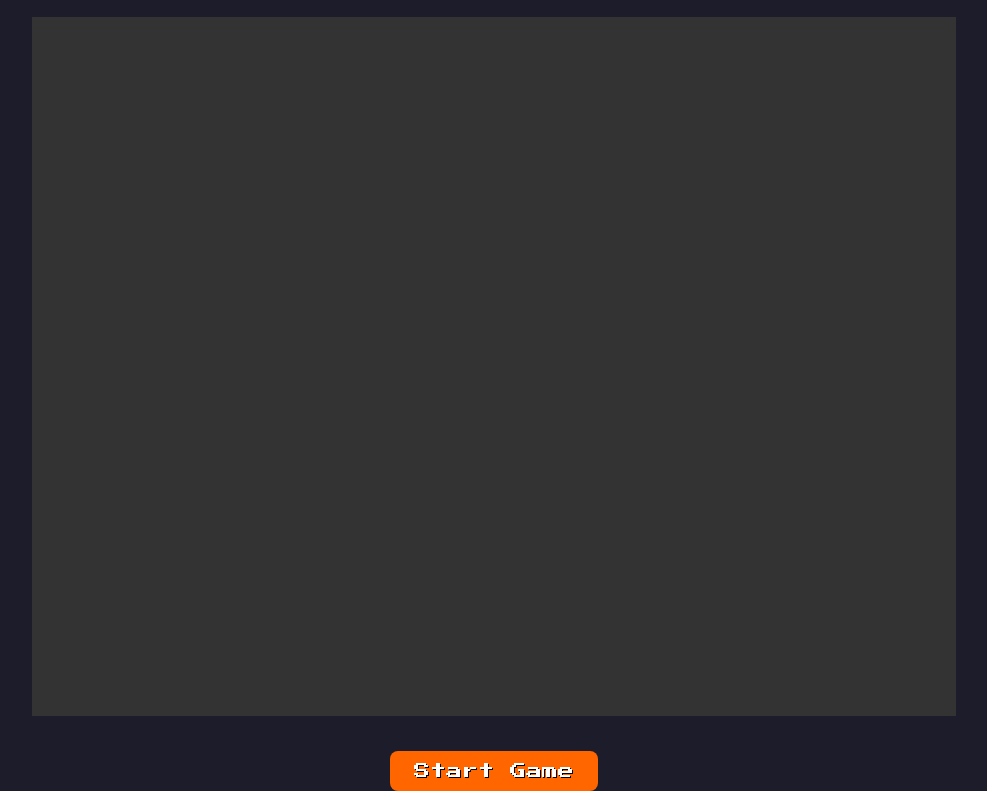
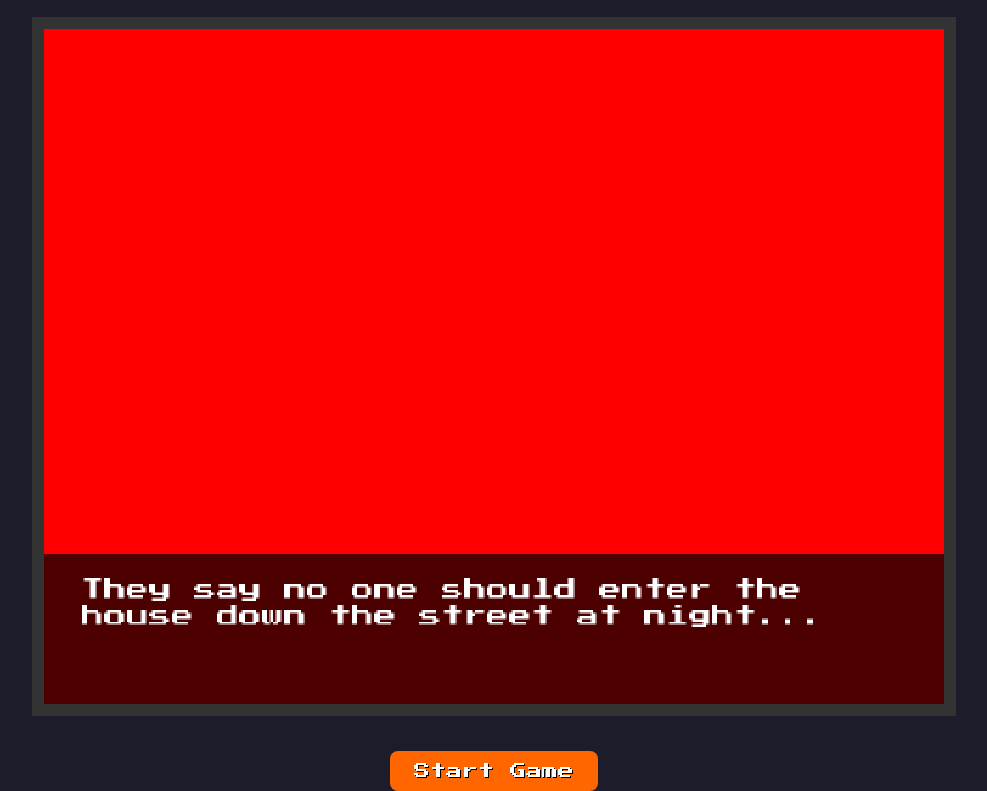
Before and after one commit to jnguye79/haunted-house-game, a plain HTML site: page index.html in a window 1280 px wide. Both pictures are taken after a click on the button "Start Game". Shown: the part 73-864 px from the top of the page, without its empty margins (146-1133 px from the left). Drawn offline with Linux system fonts and the light colour scheme.

Commit message:
str8 vibe coding

```diff
--- /dev/null
+++ b/game.js
@@ -0,0 +1,137 @@
+const canvas = document.getElementById("gameCanvas");
+const ctx = canvas.getContext("2d");
+
+let scene = -1;
+let transitioning = false;
+let transitionProgress = 0; // 0 → 1
+let transitionType = null;
+
+const dialogues = [
+  "They say no one should enter the house down the street at night...",
+  "But a group of curious kindergarteners dared to sneak inside!",
+  "Suddenly, the house lights flicker on...\nA grand staircase with four doors appears."
+];
+
+const sceneImages = ["scene1.png", "scene2.png", "scene3.png"].map(src => {
+  const img = new Image();
+  img.src = `assets/images/${src}`;
+  return img;
+});
+
+// draw scene normally
+function drawScene() {
+  ctx.clearRect(0, 0, canvas.width, canvas.height);
+
+  if (scene >= 0 && scene < sceneImages.length) {
+    ctx.drawImage(sceneImages[scene], 0, 0, canvas.width, canvas.height);
+  }
+
+  // dialogue box
+  ctx.fillStyle = "rgba(0,0,0,0.7)";
+  ctx.fillRect(0, canvas.height - 80, canvas.width, 80);
+
+  ctx.fillStyle = "#fff";
+  ctx.font = "12px 'Press Start 2P'";
+  wrapText(dialogues[scene], 20, canvas.height - 55, canvas.width - 40, 14);
+}
+
+// helper to wrap text
+function wrapText(text, x, y, maxWidth, lineHeight) {
+  const words = text.split(" ");
+  let line = "";
+  for (let n = 0; n < words.length; n++) {
+    const testLine = line + words[n] + " ";
+    const testWidth = ctx.measureText(testLine).width;
+    if (testWidth > maxWidth && n > 0) {
+      ctx.fillText(line, x, y);
+      line = words[n] + " ";
+      y += lineHeight;
+    } else {
+      line = testLine;
+    }
+  }
+  ctx.fillText(line, x, y);
+}
+
+// animate transitions
+function animateTransition(callback) {
+  transitioning = true;
+  transitionProgress = 0;
+
+  function step() {
+    transitionProgress += 0.02; // speed
+    if (transitionProgress >= 1) {
+      transitionProgress = 1;
+    }
+
+    // draw current or next scene depending on type
+    if (transitionType === "fadeIn") {
+      drawScene();
+      ctx.fillStyle = `rgba(0,0,0,${1 - transitionProgress})`;
+      ctx.fillRect(0, 0, canvas.width, canvas.height);
+    }
+
+    if (transitionType === "fadeOut") {
+      drawScene();
+      ctx.fillStyle = `rgba(0,0,0,${transitionProgress})`;
+      ctx.fillRect(0, 0, canvas.width, canvas.height);
+    }
+
+    if (transitionType === "pageFlip") {
+      // draw old scene on left shrinking
+      const oldWidth = canvas.width * (1 - transitionProgress);
+      ctx.drawImage(sceneImages[scene - 1], 0, 0, oldWidth, canvas.height);
+
+      // draw new scene revealed from right
+      const newWidth = canvas.width * transitionProgress;
+      ctx.drawImage(sceneImages[scene], canvas.width - newWidth, 0, newWidth, canvas.height);
+
+      // dialogue box for new scene after halfway
+      if (transitionProgress > 0.5) {
+        ctx.fillStyle = "rgba(0,0,0,0.7)";
+        ctx.fillRect(0, canvas.height - 80, canvas.width, 80);
+        ctx.fillStyle = "#fff";
+        ctx.font = "12px 'Press Start 2P'";
+        wrapText(dialogues[scene], 20, canvas.height - 55, canvas.width - 40, 14);
+      }
+    }
+
+    if (transitionProgress < 1) {
+      requestAnimationFrame(step);
+    } else {
+      transitioning = false;
+      if (callback) callback();
+    }
+  }
+  requestAnimationFrame(step);
+}
+
+// move to next scene with transitions
+function nextScene() {
+  if (transitioning) return;
+
+  if (scene < dialogues.length - 1) {
+    scene++;
+    if (scene === 0) {
+      transitionType = "fadeIn";
+      animateTransition();
+    } else {
+      transitionType = "pageFlip";
+      animateTransition();
+    }
+  } else {
+    transitionType = "fadeOut";
+    animateTransition(() => {
+      console.log("Cutscenes finished – ready for gameplay!");
+    });
+  }
+}
+
+// controls
+document.getElementById("startBtn").addEventListener("click", () => {
+  nextScene();
+});
+canvas.addEventListener("click", nextScene);
+window.addEventListener("keydown", (e) => {
+  if (e.code === "Space" || e.code === "Enter") nextScene();
+});
--- a/index.html
+++ b/index.html
@@ -15,85 +15,7 @@
 
   <button id="startBtn">Start Game</button>
 
-  <script>
-    const canvas = document.getElementById("gameCanvas");
-    const ctx = canvas.getContext("2d");
-
-    let scene = -1; // -1 = not started, 0-2 = cutscenes
-    const dialogues = [
-      "They say no one should enter the house down the street at night...",
-      "But a group of curious kindergarteners dared to sneak inside!",
-      "Suddenly, the house lights flicker on...\nA grand staircase with four doors appears."
-    ];
-
-    // preload images for each scene
-    const sceneImages = [
-      "scene1.png", // dark street
-      "scene2.png", // kids sneaking in
-      "scene3.png"  // staircase
-    ].map(src => {
-      const img = new Image();
-      img.src = src;
-      return img;
-    });
-
-    function drawScene() {
-      ctx.clearRect(0, 0, canvas.width, canvas.height);
-
-      // draw scene background image
-      if (scene >= 0 && scene < sceneImages.length) {
-        ctx.drawImage(sceneImages[scene], 0, 0, canvas.width, canvas.height);
-      }
-
-      // dialogue box
-      ctx.fillStyle = "rgba(0,0,0,0.7)";
-      ctx.fillRect(0, canvas.height - 80, canvas.width, 80);
-
-      ctx.fillStyle = "#fff";
-      ctx.font = "12px 'Press Start 2P'";
-      wrapText(dialogues[scene], 20, canvas.height - 55, canvas.width - 40, 14);
-    }
-
-    // helper: wrap long text
-    function wrapText(text, x, y, maxWidth, lineHeight) {
-      const words = text.split(" ");
-      let line = "";
-      for (let n = 0; n < words.length; n++) {
-        const testLine = line + words[n] + " ";
-        const testWidth = ctx.measureText(testLine).width;
-        if (testWidth > maxWidth && n > 0) {
-          ctx.fillText(line, x, y);
-          line = words[n] + " ";
-          y += lineHeight;
-        } else {
-          line = testLine;
-        }
-      }
-      ctx.fillText(line, x, y);
-    }
-
-    function nextScene() {
-      if (scene < dialogues.length - 1) {
-        scene++;
-        drawScene();
-      } else {
-        console.log("Cutscenes finished – ready for gameplay!");
-        // TODO: Replace with main game logic after cutscenes
-      }
-    }
-
-    document.getElementById("startBtn").addEventListener("click", () => {
-      scene = 0;
-      drawScene();
-    });
-
-    // advance scenes with click or space/enter
-    canvas.addEventListener("click", nextScene);
-    window.addEventListener("keydown", (e) => {
-      if (e.code === "Space" || e.code === "Enter") {
-        nextScene();
-      }
-    });
-  </script>
+  <!-- External JavaScript -->
+  <script src="game.js"></script>
 </body>
 </html>
```
Also changed, not shown: assets/images/scene1.png (added), assets/images/scene2.png (added), assets/images/scene3.png (added).
